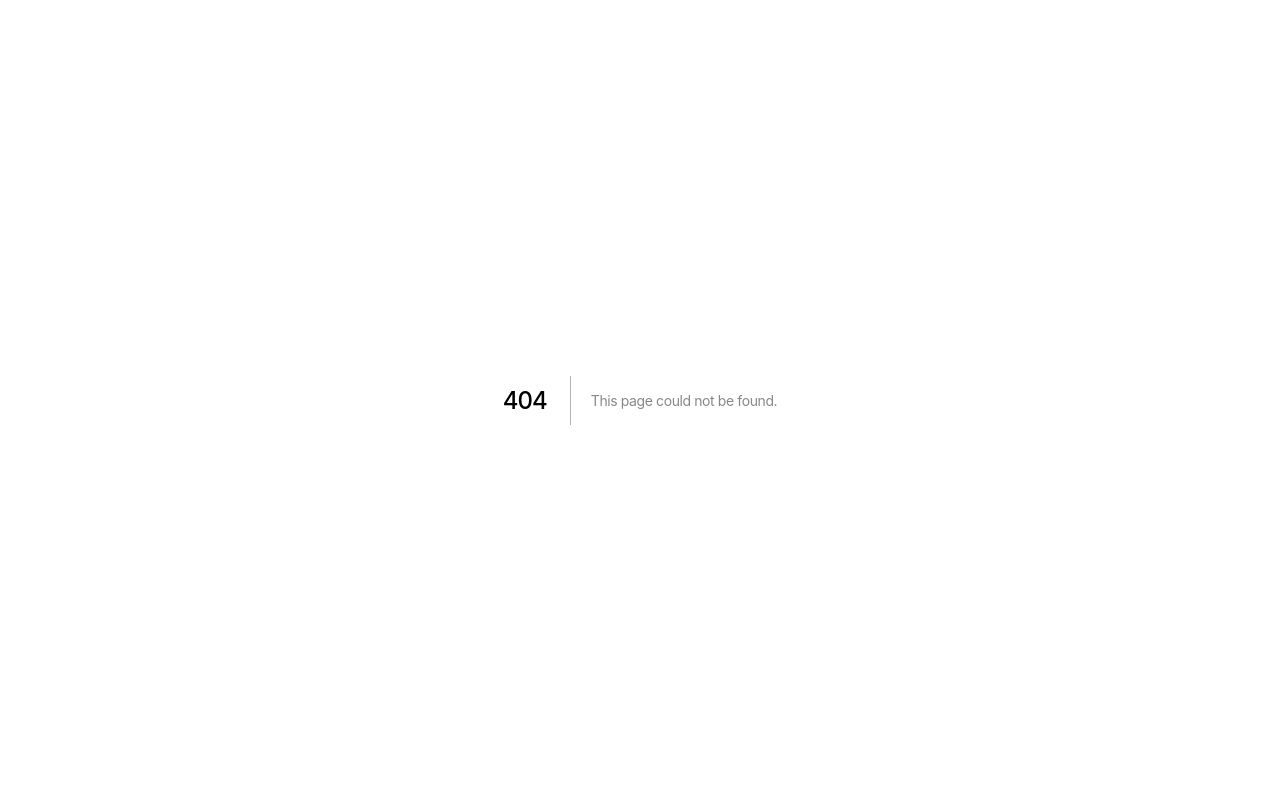
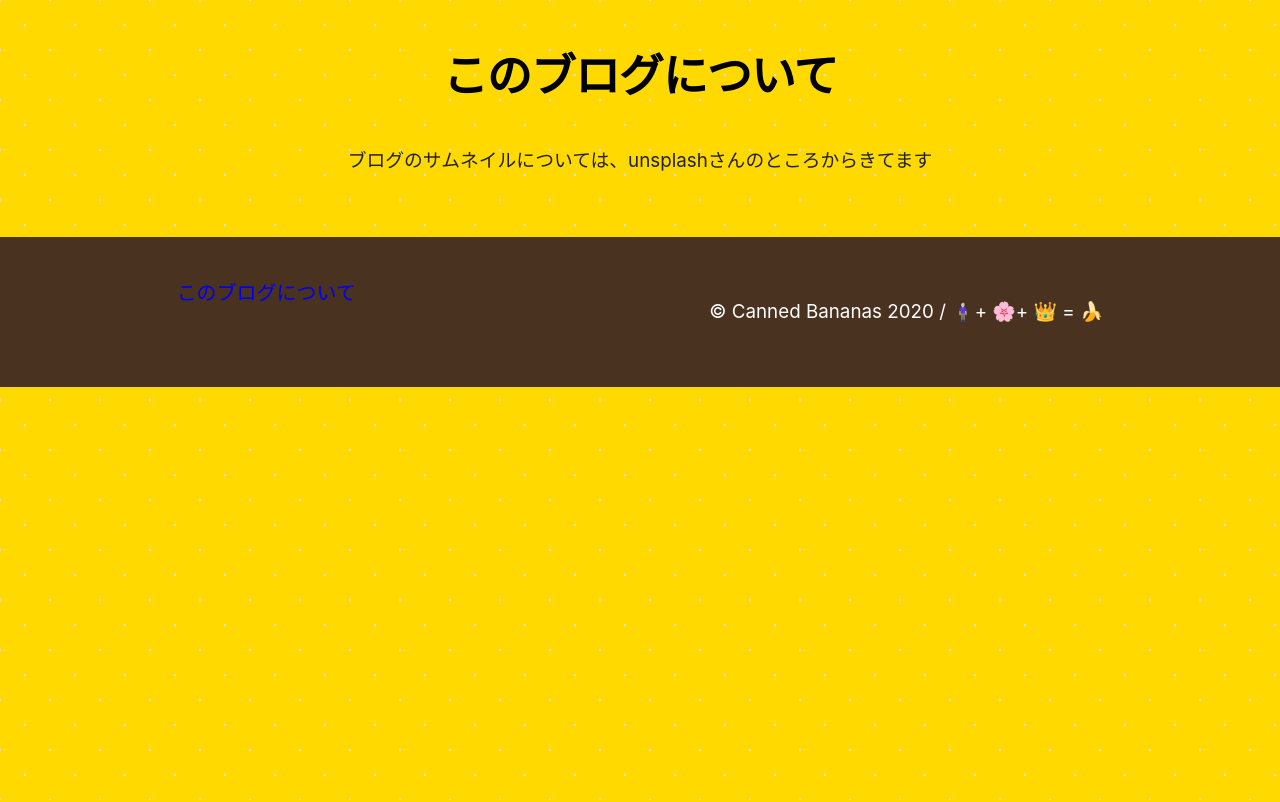
Before and after one commit to standingflower0607/notion-blog, a Next.js app: page /aboutBlog in a window 1280 px wide. Before the commit this address had no page. Shown: the top 802 px of the page. Built offline with nearby package versions, Linux system fonts and the light colour scheme.

Commit message:
changed a bit

```diff
--- a/src/components/footer.tsx
+++ b/src/components/footer.tsx
@@ -1,9 +1,11 @@
 import ExtLink from './ext-link'
+import Link from 'next/link'
 import styles from '../styles/footer.module.css'
 
 export default () => (
   <>
     <footer className={styles.footer}>
+      <Link href={'/aboutBlog'}>このブログについて</Link>
       <p>&copy; Canned Bananas 2020 / 🧍🏻‍♀+ 🌸+ 👑 = 🍌</p>
     </footer>
   </>
--- /dev/null
+++ b/src/pages/aboutBlog.tsx
@@ -0,0 +1,18 @@
+import Link from 'next/link'
+import Head from 'next/head'
+import Header from '../components/header'
+import ExtLink from '../components/ext-link'
+import Features from '../components/features'
+import GitHub from '../components/svgs/github'
+import sharedStyles from '../styles/aboutBlog.module.css'
+
+export default () => (
+  <div className={sharedStyles.index}>
+    <div className="container">
+      <div className={sharedStyles.details}>
+        <h1>このブログについて</h1>
+        <p>ブログのサムネイルについては、unsplashさんのところからきてます</p>
+      </div>
+    </div>
+  </div>
+)
--- a/src/pages/blog/index.tsx
+++ b/src/pages/blog/index.tsx
@@ -49,7 +49,7 @@ export async function getStaticProps({ preview }) {
 
 export default ({ posts = [], preview }) => {
   return (
-    <>
+    <div className="container">
       <Header titlePre="Blog" />
       {preview && (
         <div className={blogStyles.previewAlertContainer}>
@@ -64,6 +64,7 @@ export default ({ posts = [], preview }) => {
       )}
       <div className={`${sharedStyles.layout} ${blogStyles.blogIndex}`}>
         <h1>My Blog</h1>
+        <p>SNSをやらない代わりに。</p>
         {posts.length === 0 && (
           <p className={blogStyles.noPosts}>There are no posts yet</p>
         )}
@@ -112,6 +113,6 @@ export default ({ posts = [], preview }) => {
           })}
         </div>
       </div>
-    </>
+    </div>
   )
 }
--- /dev/null
+++ b/src/styles/aboutBlog.module.css
@@ -0,0 +1,5 @@
+details {
+  padding: 1rem;
+  background-color: white;
+  margin: 2rem auto;
+}
```
